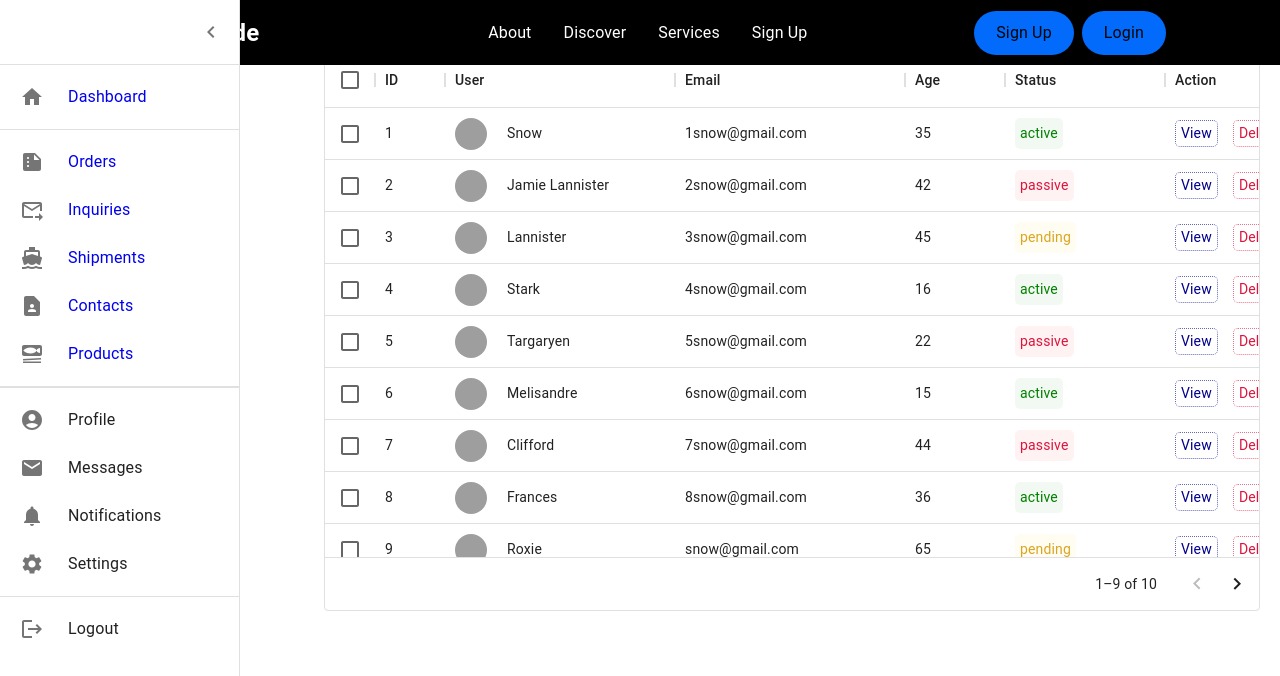
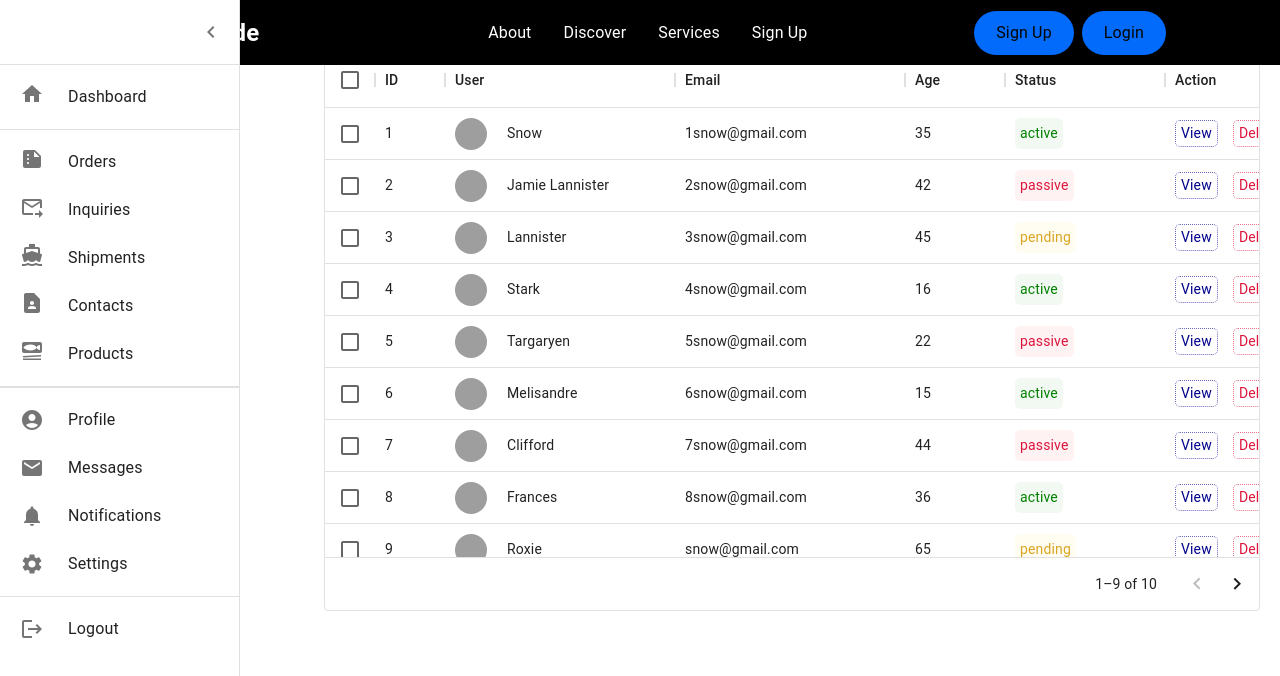
Before and after one commit to dariusVassel/order-manager-frontend, a React (Create React App) app: page /contacts in a window 1280 px wide. Both pictures are taken after a click on the button 36 px from the left and 32 px from the top of the page. Shown: the top 676 px of the page. Built offline with nearby package versions, Linux system fonts and the light colour scheme; no server answers; grey boxes are pictures that could not be loaded.

Commit message:
Cleaned Up Redux & Local State

```diff
--- a/src/App.js
+++ b/src/App.js
@@ -1,37 +1,33 @@
-import logo from './logo.svg';
 import './App.css';
 import React, {useEffect, useState} from 'react';
-import { baseUrl, headers, getToken } from './Globals'
+
+//React Router//
+import {BrowserRouter as Router, Routes, Route} from 'react-router-dom'
+
+//Redux//
+import {useSelector, useDispatch} from 'react-redux'
+import { getCurrentUser } from './actions/sessions';
+
+//Components//
 import Navbar from './components/Navigation/Navbar';
-import {BrowserRouter as Router, Routes, Route} from 'react-router-dom'
 import Home from './components/Static/Home';
 import Sidebar from './components/Sidebar/Sidebar';
 import Signup from './components/Authentication/Signup';
 import Login from './components/Authentication/Login';
 import OrdersList from './pages/Orders/OrdersList';
-
-import {useSelector, useDispatch} from 'react-redux'
-import { getCurrentUser } from './actions/sessions';
-
-
-import jwt_decode from "jwt-decode"
 import Dashboard from './pages/Dashboard/Dashboard';
-import { DashboardNavbar } from './components/Dashboard_Navbar/DashboardNavbar';
-import Datatable from './components/Datatable/Datatable';
 import List from './components/List/List';
 import Product from './components/Products/Product';
 import Inquiries from './pages/Inquiries/Inquiries';
-import Dashboard_Sidebar from './components/Dashboard_Sidebar/Dashboard_Sidebar';
 import SingleOrder from './pages/Orders/SingleOrder';
 import NewOrder from "./pages/Orders/NewOrder"
+import { baseUrl, headers, getToken } from './Globals'
+
 
 function App() {
-  // const [currentUser, setCurrentUser] = useState({});
-  // const [loggedIn, setLoggedIn] =useState(false);
+  //Local States
   const [isOpen, setIsOpen] = useState(false)
-  const [orders, setOrders] = useState([])
   const [order, setOrder] = useState([])
-  const [inquiries, setInquiries] = useState([])
   const [items, setItems] = useState([])
 
   //Redux
@@ -39,104 +35,13 @@ function App() {
   const requesting = useSelector(state=>state.requesting)
   const dispatch = useDispatch()
 
+  //Redux States
   useEffect(()=>{
     dispatch(getCurrentUser())
   },[loggedIn])
 
-  // useEffect(() => {
-  //   dispatch(getCurrentUser())
-  // }, [])
-
-  // useEffect(()=> {
-  //   const token = localStorage.getItem('jwt')
-
-  //   if (token && !loggedIn){
-  //     fetch(baseUrl + '/get-current-user', {
-  //       method: "GET",
-  //       headers: {
-  //         ...headers,
-  //         ...getToken()
-  //       }
-  //     })
-  //       .then(resp => resp.json())
-  //       .then(user => {
-  //         loginUser(user)
-  //         setCurrentUser(user)
-  //       })
-
-  //       if (!loggedIn){
-  //         fetch(baseUrl + '/orders', {
-  //           headers: {
-  //             ...headers,
-  //             ...getToken()
-  //           }
-  //         })
-  //         .then(resp => resp.json())
-  //         .then(data => {
-  //           setOrders(data)
-  //       })
-  //       }
-  //   }
-  // }, [loggedIn])
-
-  // function logOutUser(){
-  //   setCurrentUser({})
-  //   setLoggedIn(false)
-  //   localStorage.removeItem('jwt')
-  // }
-
-  // function loginUser(user){
-  //   setCurrentUser(user)
-  //   setLoggedIn(true)
-  // }
-
-
-
   function toggleSideBar(e){
     setIsOpen(!isOpen)
-  }
-
-  function handleGetOrders(e){
-    fetch(baseUrl + '/orders', {
-      headers: {
-        ...headers,
-        ...getToken()
-      }
-    })
-    .then(resp => resp.json())
-    .then(data => {
-      console.log(data)
-      setOrders(data)
-  })}
-
-  function handleDeleteOrder(id) {
-    console.log(id)
-    fetch(baseUrl + `/orders/${id}`, {
-      method: "DELETE",
-      headers: {
-        ...headers,
-        ...getToken()
-      }
-    }).then((r) => {
-      if (r.ok) {
-          setOrders((orders) =>
-          orders.filter((order) => order.id !== id)
-        );
-      }
-    });
-  }
-
-  function handleGetInquiries(e){
-    fetch(baseUrl + '/order_inquiries', {
-      headers: {
-        ...headers,
-        ...getToken()
-      }
-    })
-    .then(resp => resp.json())
-    .then(data => {
-      setInquiries(data)
-    })
   }
 
   function handleGetOrder(order_id){
@@ -152,25 +57,7 @@ function App() {
       setOrder(data)
   })}
 
-  function handleDeleteInquiry(id) {
-    console.log(id)
-    fetch(baseUrl + `/order_inquiries/${id}`, {
-      method: "DELETE",
-      headers: {
-        ...headers,
-        ...getToken()
-      }
-    }).then((r) => {
-      if (r.ok) {
-          setInquiries((inquiries) =>
-          inquiries.filter((inquiry) => inquiry.id !== id)
-        );
-      }
-    });
-  }
-
   function handleGetProducts(e){
-  console.log("APPP")
     fetch(baseUrl + '/items', {
       headers: {
         ...headers,
@@ -184,37 +71,23 @@ function handleGetProducts(e){
   })
   }
 
-  function handleSignOut(e){
-    // setCurrentUser({});
-    document.getElementById("signInDiv").hidden = false
-  }
-
-
-
-
-
-
-
   return (
     <div className="App">
-
       <Router>
         <Sidebar isOpen={isOpen} toggleSideBar={toggleSideBar} />
         <Navbar toggleSideBar={toggleSideBar}  />
-        {/* {loggedIn? <Dashboard_Sidebar/>: null} */}
         <Routes>
           <Route path="/" element={<Home/>}/>
-          <Route path="/signup" element={<Signup  handleGetOrders={handleGetOrders}/>}/>
-          <Route path="/login" element={<Login  handleSignout = {handleSignOut}  handleGetOrders={handleGetOrders}/>}/>
-          <Route path="/orders" element={<OrdersList   order={order} handleGetOrder={handleGetOrder} orders={orders} handleDeleteOrder={handleDeleteOrder} handleGetOrders={handleGetOrders}/>} />
-          <Route path="/dashboard" element={<Dashboard   handleGetProducts={handleGetProducts} handleGetInquiries={handleGetInquiries} orders={orders}  handleGetOrders={handleGetOrders}/>}  />
-          <Route path="/contacts" element={<List   orders={orders}  />} />
-          <Route path="/items" element={<Product  handleGetOrders={handleGetOrders}  orders={orders}   items={items}/>} />
-          <Route path="/inquiries" element={<Inquiries handleGetOrders={handleGetOrders} handleGetInquiries={handleGetInquiries} handleDeleteInquiry={handleDeleteInquiry}/>} />
-          <Route path="/orders/:id" element={<SingleOrder  order={order} inquiries={inquiries}  handleGetOrders={handleGetOrders} handleGetInquiries={handleGetInquiries} handleDeleteInquiry={handleDeleteInquiry}/>} />
-          <Route path="new_order" element={<NewOrder   orders={orders} inquiries={inquiries}  handleGetOrders={handleGetOrders} handleGetInquiries={handleGetInquiries} handleDeleteInquiry={handleDeleteInquiry}/>} />
+          <Route path="/signup" element={<Signup />}/>
+          <Route path="/login" element={<Login  />}/>
+          <Route path="/orders" element={<OrdersList   order={order} handleGetOrder={handleGetOrder} />} />
+          <Route path="/dashboard" element={<Dashboard   handleGetProducts={handleGetProducts} />}  />
+          <Route path="/contacts" element={<List/>} />
+          <Route path="/items" element={<Product  items={items}/>} />
+          <Route path="/inquiries" element={<Inquiries  />} />
+          <Route path="/orders/:id" element={<SingleOrder  order={order}  />} />
+          <Route path="new_order" element={<NewOrder/>} />
         </Routes>
-
       </Router>
     </div>
   );
--- a/src/components/Dashboard_Inquiry/DashboardInquiry.js
+++ b/src/components/Dashboard_Inquiry/DashboardInquiry.js
@@ -58,7 +58,7 @@ function DashboardInquiry({handleGetInquiries}) {
           }
       }
 
-      dispatch(addInquiry(strongParams))
+      dispatch(addInquiry(strongParams, navigate))
 
       // fetch(baseUrl + '/order_inquiries',{
       //     method: "POST",
--- a/src/components/Dashboard_Sidebar/Dashboard_Sidebar.js
+++ b/src/components/Dashboard_Sidebar/Dashboard_Sidebar.js
@@ -146,145 +146,92 @@ function Dashboard_Sidebar({handleGetOrders, handleGetInquiries, handleGetProduc
           </IconButton>
           )}
         </DrawerHeader>
-
         <Divider />
-
         <List>
-
           <ListItem key="Dashboard" disablePadding sx={{ display: 'block' }}>
+            <ListItemButton sx={{ minHeight: 48, justifyContent: open ? 'initial' : 'center', px: 2.5 }} >
+              <Tooltip title="Dashboard">
+              <ListItemIcon sx={{minWidth: 0, mr: open ? 3 : 'auto', justifyContent: 'center'}} >
                 <Link to={`/dashboard`} style={{ textDecoration: "none" }} className="links">
-              <ListItemButton
-                sx={{
-                  minHeight: 48,
-                  justifyContent: open ? 'initial' : 'center',
-                  px: 2.5,
-                }}
-              >
-                <Tooltip title="Dashboard">
-                <ListItemIcon
-                  sx={{
-                    minWidth: 0,
-                    mr: open ? 3 : 'auto',
-                    justifyContent: 'center',
-                  }}
-                >
-                  <HomeIcon />
+                  <HomeIcon  color="action"/>
+                </Link>
               </ListItemIcon>
               </Tooltip>
+
               <ListItemText primary="Dashboard" sx={{ opacity: open ? 1 : 0 }} />
+
             </ListItemButton>
-              </Link>
           </ListItem>
-
         </List>
 
         <Divider />
 
         <List>
           <ListItem key={'Orders'} disablePadding sx={{ display: 'block' }} >
-              <Link to={`/orders`} style={{ textDecoration: "none" }} className="links" onClick={handleOrderClick}>
-              <ListItemButton
-                sx={{
-                  minHeight: 48,
-                  justifyContent: open ? 'initial' : 'center',
-                  px: 2.5,
-                }}
-              >
+            <ListItemButton sx={{ minHeight: 48, justifyContent: open ? 'initial' : 'center', px: 2.5, }} >
                 <Tooltip title={"Orders"}>
-                <ListItemIcon
-                  sx={{
-                    minWidth: 0,
-                    mr: open ? 3 : 'auto',
-                    justifyContent: 'center',
-                  }}
-                >
-                  <SummarizeIcon />
+                  <ListItemIcon sx={{ minWidth: 0, mr: open ? 3 : 'auto', justifyContent: 'center' }} >
+                    <Link to={`/orders`} style={{ textDecoration: "none" }} className="links">
+                      <SummarizeIcon color="action"/>
+                    </Link>
                   </ListItemIcon>
                 </Tooltip>
               <ListItemText primary={'Orders'} sx={{ opacity: open ? 1 : 0 }} />
             </ListItemButton>
-              </Link>
           </ListItem>
 
           <ListItem key={'Inquiries'} disablePadding sx={{ display: 'block' }} >
-              <Link to={`/inquiries`} style={{ textDecoration: "none" }} className="links" onClick={handleInquiryClick}>
-              <ListItemButton
-                sx={{
-                  minHeight: 48,
-                  justifyContent: open ? 'initial' : 'center',
-                  px: 2.5,
-                }}
-              >
+            <ListItemButton sx={{ minHeight: 48, justifyContent: open ? 'initial' : 'center', px: 2.5, }}>
                 <Tooltip title={"Inquiries"}>
-                <ListItemIcon
-                  sx={{
-                    minWidth: 0,
-                    mr: open ? 3 : 'auto',
-                    justifyContent: 'center',
-                  }}
-                >
-                  <ForwardToInboxIcon />
+                  <ListItemIcon sx={{ minWidth: 0, mr: open ? 3 : 'auto', justifyContent: 'center', }} >
+                    <Link to={`/inquiries`} style={{ textDecoration: "none" }} className="links" >
+                      <ForwardToInboxIcon color="action"/>
+                    </Link>
                   </ListItemIcon>
                 </Tooltip>
               <ListItemText primary={'Inquiries'} sx={{ opacity: open ? 1 : 0 }} />
             </ListItemButton>
-              </Link>
           </ListItem>
 
-          {['Shipments', 'Contacts'].map((text, index) => (
-
-            <ListItem key={text} disablePadding sx={{ display: 'block' }} >
-              <Link to={`/${text.toLowerCase()}`} style={{ textDecoration: "none" }} className="links" >
-              <ListItemButton
-                sx={{
-                  minHeight: 48,
-                  justifyContent: open ? 'initial' : 'center',
-                  px: 2.5,
-                }}
-              >
-                <Tooltip title={text}>
-                <ListItemIcon
-                  sx={{
-                    minWidth: 0,
-                    mr: open ? 3 : 'auto',
-                    justifyContent: 'center',
-                  }}
-                >
-                  {index === 0 ? < DirectionsBoatFilledIcon/> : <ContactPageIcon/> }
+          <ListItem key={'Shipments'} disablePadding sx={{ display: 'block' }} >
+            <ListItemButton sx={{ minHeight: 48, justifyContent: open ? 'initial' : 'center', px: 2.5, }}>
+                <Tooltip title={"Shipments"}>
+                  <ListItemIcon sx={{ minWidth: 0, mr: open ? 3 : 'auto', justifyContent: 'center', }} >
+                    <Link to={`/orders`} style={{ textDecoration: "none" }} className="links" >
+                    < DirectionsBoatFilledIcon color="action"/>
+                    </Link>
                   </ListItemIcon>
                 </Tooltip>
-                <ListItemText primary={text} sx={{ opacity: open ? 1 : 0 }} />
+              <ListItemText primary={'Shipments'} sx={{ opacity: open ? 1 : 0 }} />
             </ListItemButton>
-              </Link>
           </ListItem>
 
+          <ListItem key={'Contacts'} disablePadding sx={{ display: 'block' }} >
+            <ListItemButton sx={{ minHeight: 48, justifyContent: open ? 'initial' : 'center', px: 2.5, }}>
+                <Tooltip title={"Contacts"}>
+                  <ListItemIcon sx={{ minWidth: 0, mr: open ? 3 : 'auto', justifyContent: 'center', }} >
+                    <Link to={`/contacts`} style={{ textDecoration: "none" }} className="links" >
+                    <ContactPageIcon color="action"/>
+                    </Link>
+                  </ListItemIcon>
+                </Tooltip>
+              <ListItemText primary={'Contacts'} sx={{ opacity: open ? 1 : 0 }} />
+            </ListItemButton>
+          </ListItem>
 
-
-          ))}
           <ListItem key={'Products'} disablePadding sx={{ display: 'block' }} >
-              <Link to={`/items`} style={{ textDecoration: "none" }} className="links" onClick={handleProductClick}>
-              <ListItemButton
-                sx={{
-                  minHeight: 48,
-                  justifyContent: open ? 'initial' : 'center',
-                  px: 2.5,
-                }}
-              >
+            <ListItemButton sx={{ minHeight: 48, justifyContent: open ? 'initial' : 'center', px: 2.5, }}>
                 <Tooltip title={"Products"}>
-                <ListItemIcon
-                  sx={{
-                    minWidth: 0,
-                    mr: open ? 3 : 'auto',
-                    justifyContent: 'center',
-                  }}
-                >
-                  <SetMealIcon />
+                  <ListItemIcon sx={{ minWidth: 0, mr: open ? 3 : 'auto', justifyContent: 'center', }} >
+                    <Link to={`/items`} style={{ textDecoration: "none" }} className="links" >
+                    <SetMealIcon color="action"/>
+                    </Link>
                   </ListItemIcon>
                 </Tooltip>
               <ListItemText primary={'Products'} sx={{ opacity: open ? 1 : 0 }} />
             </ListItemButton>
-              </Link>
           </ListItem>
+
         </List>
         <Divider />
 
--- a/src/components/Navigation/Navbar.js
+++ b/src/components/Navigation/Navbar.js
@@ -112,7 +112,7 @@ export default function Navbar({ handleGetProducts, handleGetContacts, toggleSid
                 </ImgWrap>
                 <NavBtn>
                   <Stack direction="row" spacing={1}>
-                    {/* <NavBtnLink to='/dashboard'>Dashboard</NavBtnLink> */}
+                    {/* <NavBtnLink to='/inquiries'>Dashboard</NavBtnLink> */}
                     <NavBtnLink to='/' onClick={handleLogout}>Logout</NavBtnLink>
                   </Stack>
                 </NavBtn>
--- a/src/pages/Dashboard/Dashboard.js
+++ b/src/pages/Dashboard/Dashboard.js
@@ -18,7 +18,7 @@ import { useNavigate } from 'react-router-dom'
 
 
 
-function Dashboard({ handleGetOrders, handleGetInquiries, handleGetProducts}) {
+function Dashboard({ handleGetOrders, handleGetProducts}) {
     const navigate = useNavigate()
     const loggedIn = useSelector(state => state.sessions.loggedIn)
     const dispatch = useDispatch()
@@ -45,7 +45,7 @@ function Dashboard({ handleGetOrders, handleGetInquiries, handleGetProducts}) {
         <br/>
         <br/>
         <div className='home'>
-            <Dashboard_Sidebar handleGetOrders={handleGetOrders} handleGetInquiries={handleGetInquiries} handleGetProducts={handleGetProducts}/>
+            <Dashboard_Sidebar handleGetOrders={handleGetOrders} handleGetProducts={handleGetProducts}/>
                 <div className='homeContainer'>
 
                     <div className='widgets'>
@@ -61,7 +61,7 @@ function Dashboard({ handleGetOrders, handleGetInquiries, handleGetProducts}) {
                     </div>
 
                     <div className='charts'>
-                        <DashboardInquiry handleGetInquiries={handleGetInquiries}/>
+                        <DashboardInquiry />
                         <DashboardCharts title="Last 6 Months (Revenue)" aspect={2 / 1}/>
                     </div>
                 </div>
--- a/src/pages/Orders/OrdersList.js
+++ b/src/pages/Orders/OrdersList.js
@@ -1,36 +1,44 @@
-import Dashboard_Sidebar from '../../components/Dashboard_Sidebar/Dashboard_Sidebar'
+import React, {useEffect, useState} from 'react'
 
-import React, {useEffect, useState} from 'react'
-import { useNavigate } from 'react-router-dom'
-import { baseUrl, headers, getToken } from '../../Globals'
-import Stack from '@mui/material/Stack';
-import { Paper, Container, Box, Grid } from '@mui/material'
-
-import {Button,Card,CardContent,TextField,InputAdornment,SvgIcon, Typography} from '@mui/material';
-
+//Material UI Icons//
 import SearchIcon from '@mui/icons-material/Search';
 import UploadIcon from '@mui/icons-material/Upload';
 import DownloadIcon from '@mui/icons-material/Download';
 
+//Material UI Components//
 import Table from '@mui/material/Table';
 import TableBody from '@mui/material/TableBody';
 import TableCell from '@mui/material/TableCell';
 import TableContainer from '@mui/material/TableContainer';
 import TableHead from '@mui/material/TableHead';
 import TableRow from '@mui/material/TableRow';
+import { Paper, Container, Box } from '@mui/material'
+import {Button,Card,CardContent,TextField,InputAdornment,SvgIcon, Typography} from '@mui/material';
+import Stack from '@mui/material/Stack';
 
+//Components//
+import Footer from '../../Footer/Footer'
+import Dashboard_Sidebar from '../../components/Dashboard_Sidebar/Dashboard_Sidebar'
+
+//React Router//
 import {Link} from 'react-router-dom'
-import Footer from '../../Footer/Footer'
-import {useSelector} from 'react-redux';
+import { useNavigate } from 'react-router-dom'
+
+//Redux//
+import {useSelector, useDispatch} from 'react-redux';
+import {loadOrders, deleteOrder} from "../../actions/orders"
 
 
-
-function OrdersList({ handleGetOrders, handleGetOrder, handleDeleteOrder}) {
+function OrdersList({ handleGetOrder}) {
+   //Local States
   const [status, setStatus] = useState('');
   const [searchTerm, setSearchTerm] = useState('')
+
+  //Redux States
   const loggedIn = useSelector(state => state.sessions.loggedIn)
   const orders = useSelector(state => state.orders)
 
+  const dispatch = useDispatch()
 
   const columns = [
     { id: 'PO', label: 'PO#', minWidth: 170 },
@@ -64,49 +72,35 @@ function OrdersList({ handleGetOrders, handleGetOrder, handleDeleteOrder}) {
     },
   ];
 
-  // function handleClick(order_id){
-  //   fetch(baseUrl + `/orders/${order_id}`, {
-  //     headers: {
-  //       ...headers,
-  //       ...getToken()
-  //     }
-  //   })
-  //   .then(resp => resp.json())
-  //   .then(data => {
-  //     console.log(data)
-  //     handleGetOrder(data)
-  //     navigate(`/orders/${order_id}`)
-  // })
+  //React and React-Router
+  const navigate = useNavigate()
+
+  useEffect(() => {
+    if(loggedIn) {
+      dispatch(loadOrders())
+    } else {
+      navigate("/login")
+    }
+  }, [loggedIn])
+
 
   function handleSingleOrderClick(order_id){
     handleGetOrder(order_id)
   }
 
+  function handleDelete(order_id){
+    // console.log(inquiry_id)
+    dispatch(deleteOrder(navigate, order_id))
+  }
 
 
-  function handleDelete(order_id){
-    handleDeleteOrder(order_id)
-  }
 
-  const navigate = useNavigate()
-
-  const ordersCards = orders.map(order => <h1>{order.cartons}</h1>)
-
-
-  useEffect(()=> {
-    if (!loggedIn){
-        navigate("/login")
-    }
-    }, [loggedIn])
   return (
     <>
-    <Dashboard_Sidebar handleGetOrders={handleGetOrders}/>
+    <Dashboard_Sidebar/>
     <Container style={{ minHeight: '100vh' }}>
       <br/>
       <br/>
-
-
-
 
       <Box sx={{alignItems: 'center', display: 'flex', justifyContent: 'space-between',flexWrap: 'wrap',m: -1}}>
         <Typography sx={{ m: 1 }} variant="h4">Orders</Typography>
@@ -117,7 +111,6 @@ function OrdersList({ handleGetOrders, handleGetOrder, handleDeleteOrder}) {
           <Button color="primary" variant="contained" onClick = {()=> navigate(`/new_order`)}>New Inquiry</Button>
         </Box>
       </Box>
-
 
       <Box sx={{ mt: 3 }}>
         <Card>
@@ -189,8 +182,8 @@ function OrdersList({ handleGetOrders, handleGetOrder, handleDeleteOrder}) {
       </Paper>
     </Container>
     <br/>
-      <br/>
-      <br/>
+    <br/>
+    <br/>
 
     <Footer/>
     </>
```
Also changed, not shown: src/components/Authentication/Login.js (+1 -22 lines), src/pages/Inquiries/Inquiries.js (+82 -191 lines). Lines whose indentation alone changed are shown as unchanged.
